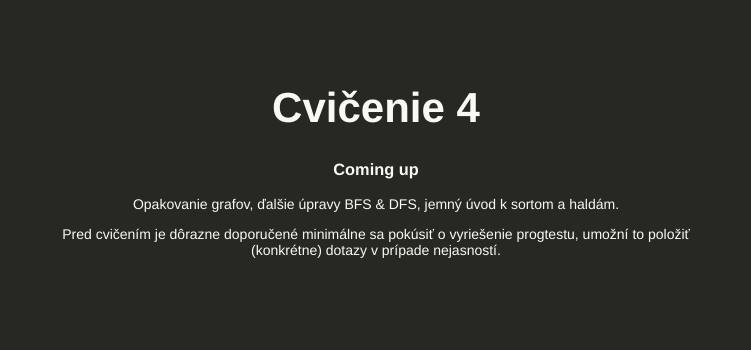
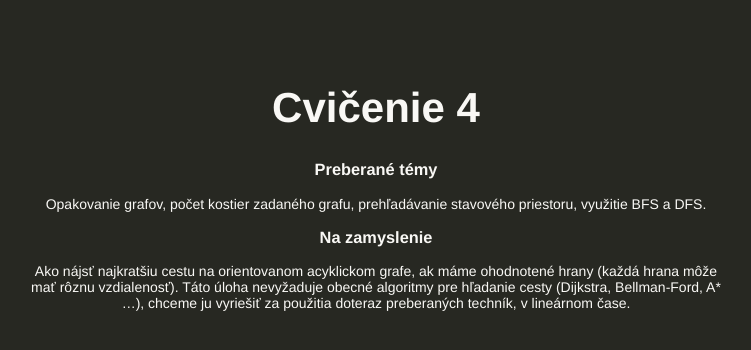
Before and after one commit to PMitura/ag1, a Jekyll site: the page built from _posts/2016-10-27-cv4.md, in a window 1280 px wide. Shown: the top 350 px of the page, without its empty margins (264-1015 px from the left). Built offline with Jekyll 4.4.1, drawn with Linux system fonts in a browser that asks for light colours.

Commit message:
Done cv4, moving on cv5

```diff
--- a/_posts/2016-10-27-cv4.md
+++ b/_posts/2016-10-27-cv4.md
@@ -3,8 +3,12 @@ layout: post
 title: Cvičenie 4
 ---
 
-### Coming up
-Opakovanie grafov, ďalšie úpravy BFS & DFS, jemný úvod k sortom a haldám.
+### Preberané témy
+Opakovanie grafov, počet kostier zadaného grafu, prehľadávanie stavového
+priestoru, využitie BFS a DFS.
 
-Pred cvičením je dôrazne doporučené minimálne sa pokúsiť o vyriešenie progtestu,
-umožní to položiť (konkrétne) dotazy v prípade nejasností.
+### Na zamyslenie
+Ako nájsť najkratšiu cestu na orientovanom acyklickom grafe, ak máme ohodnotené
+hrany (každá hrana môže mať rôznu vzdialenosť). Táto úloha nevyžaduje obecné
+algoritmy pre hľadanie cesty (Dijkstra, Bellman-Ford, A\* ...), chceme ju
+vyriešiť za použitia doteraz preberaných techník, v lineárnom čase.
```
Also changed, not shown: _posts/2016-11-3-cv5.md (added, +7 -0 lines).
